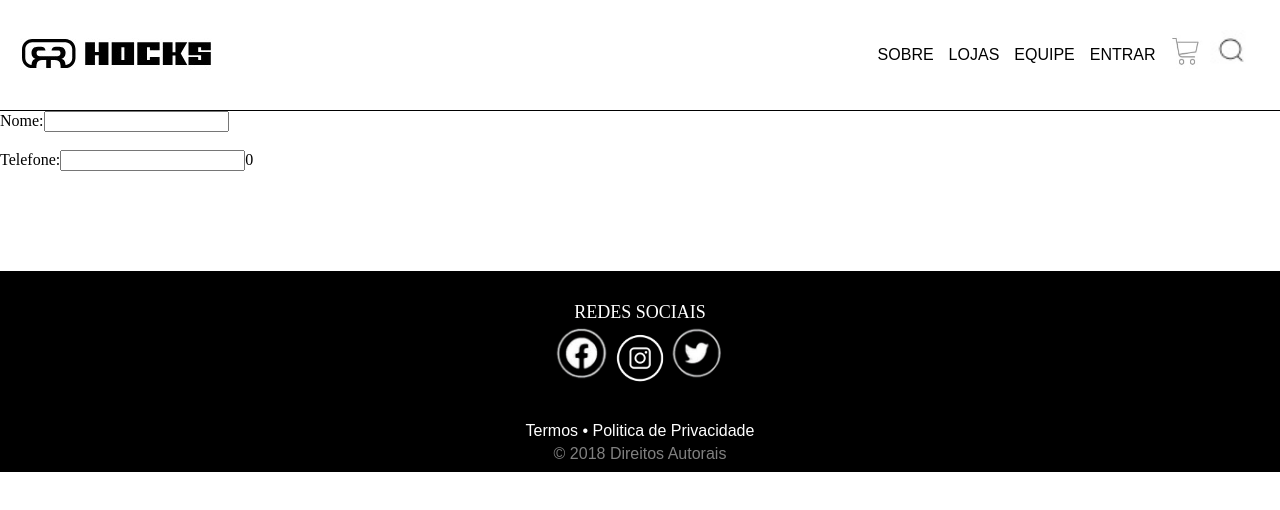
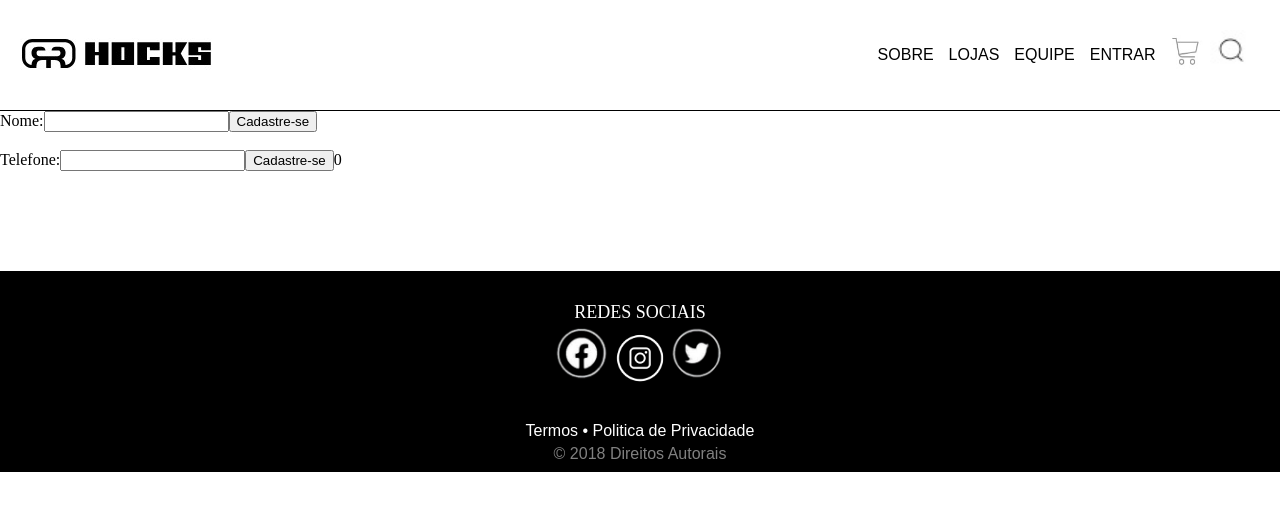
Before and after one commit to Marcelino-ifms/PTAC-06-02, a React (Vite) app: page / in a window 1280 px wide. Shown: the top 510 px of the page. Built offline with nearby package versions, Linux system fonts and the light colour scheme.

Commit message:
main&import

```diff
--- a/src/components/Main.jsx
+++ b/src/components/Main.jsx
@@ -13,6 +13,7 @@ export default function Main(){
          onChange={(event)=> setNome(event.target.value)}
          />
          </label>
+         <button>Cadastre-se</button>
          {nome}
 
          <br/>
@@ -25,6 +26,7 @@ export default function Main(){
          onChange={(event)=> setTelefone(event.target.value)}
          />
          </label>
+          <button>Cadastre-se</button>
          {telefone}
 
 
```
